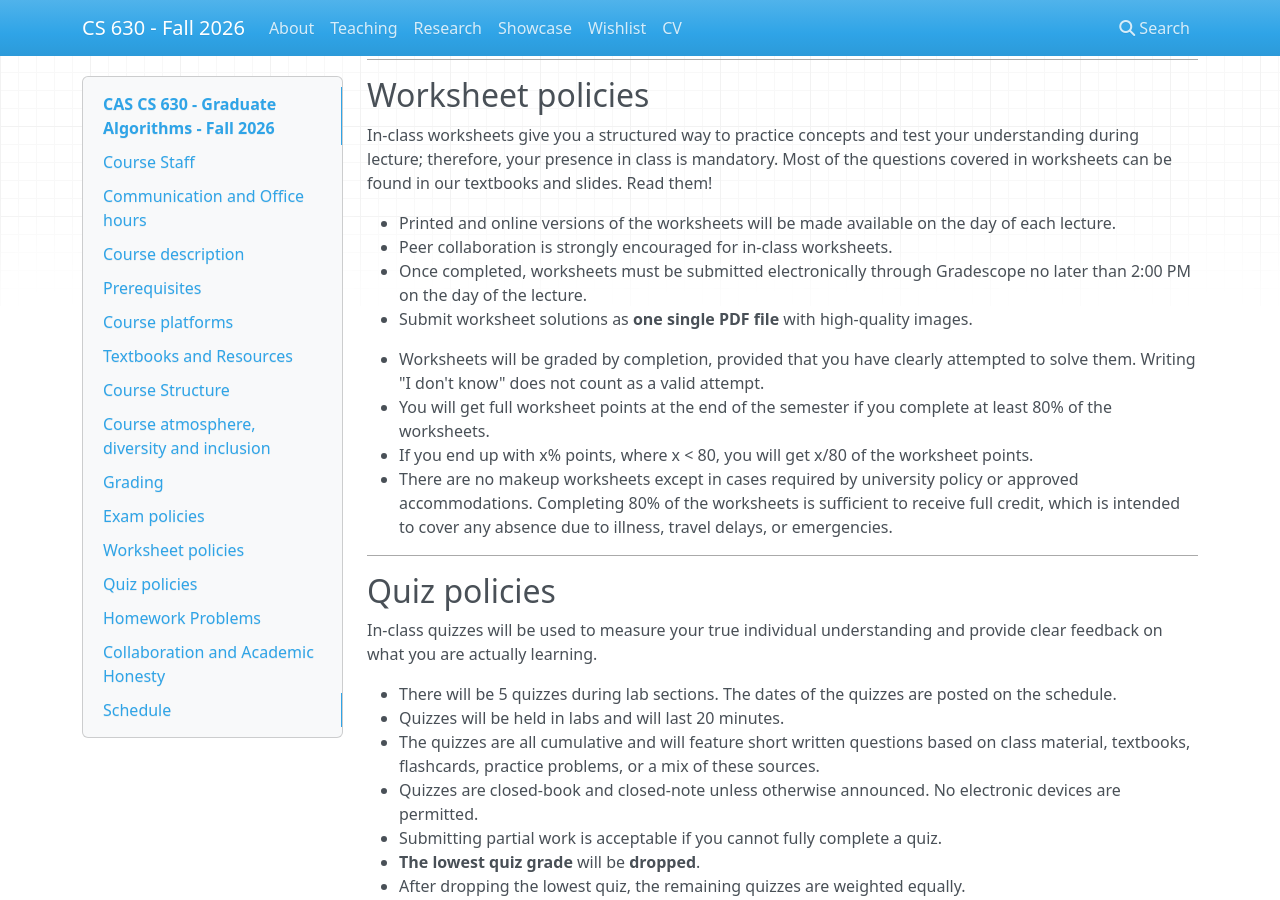
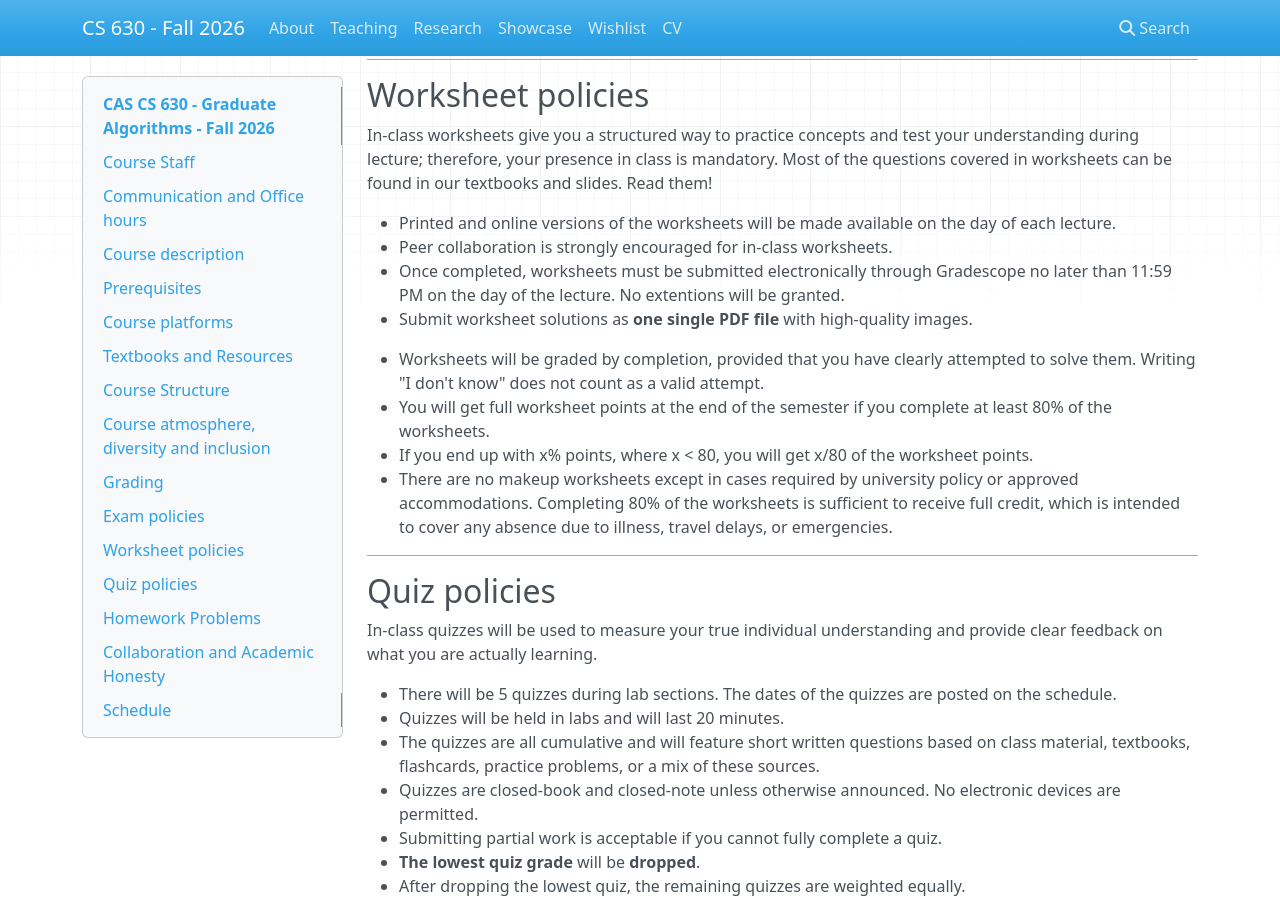
Before and after one commit to srtjanuario/2026.fall.cs630, an MkDocs documentation site: the page built from docs/index.md, in a window 1280 px wide and 900 px high, scrolled down 4422 px. Built offline with MkDocs 1.6.1, drawn with Linux system fonts in a browser that asks for light colours; nearby versions of some CDN libraries.

Commit message:
Change worksheet submission deadline to 11:59 PM
Updated the submission deadline for worksheets to 11:59 PM.

```diff
--- a/docs/index.md
+++ b/docs/index.md
@@ -173,7 +173,7 @@ In-class worksheets give you a structured way to practice concepts and test your
 
 * Printed and online versions of the worksheets will be made available on the day of each lecture.
 * Peer collaboration is strongly encouraged for in-class worksheets.
-* Once completed, worksheets must be submitted electronically through Gradescope no later than 2:00 PM on the day of the lecture.
+* Once completed, worksheets must be submitted electronically through Gradescope no later than 11:59 PM on the day of the lecture. No extentions will be granted.
 * Submit worksheet solutions as **one single PDF file** with high-quality images.
 <!-- * We recommend using [Gradescope mobile app](https://guides.gradescope.com/hc/en-us/articles/22016028459789-Using-the-Gradescope-Mobile-App-for-Students#h_01HH0C6Z9XD5NARRNN5SANHM5C) for [Android](https://play.google.com/store/apps/details?id=com.gradescope.student&hl=en_US) or [iOS](https://apps.apple.com/us/app/gradescope/id1563280912) to scan your worksheets. -->
 * Worksheets will be graded by completion, provided that you have clearly attempted to solve them. Writing "I don't know" does not count as a valid attempt.
```
